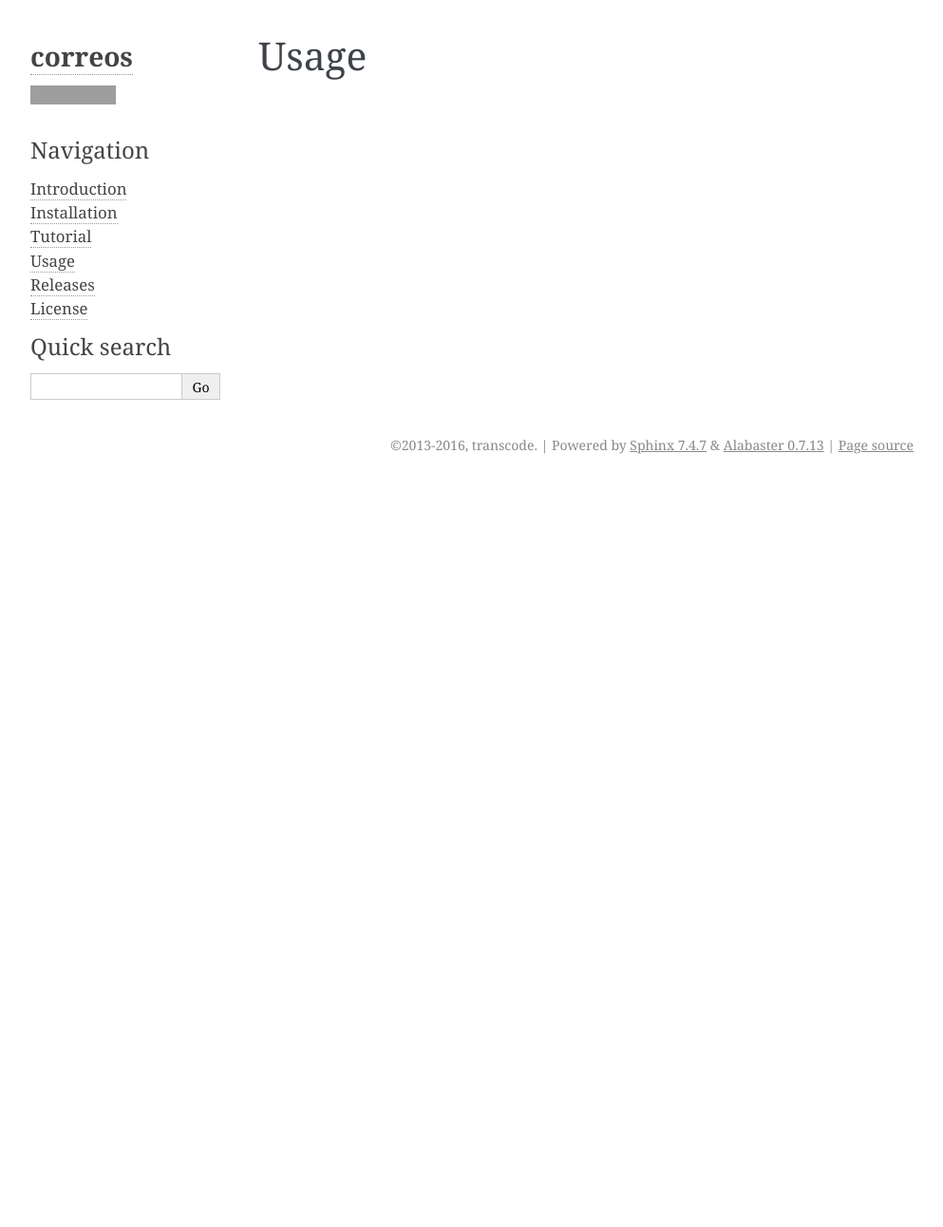
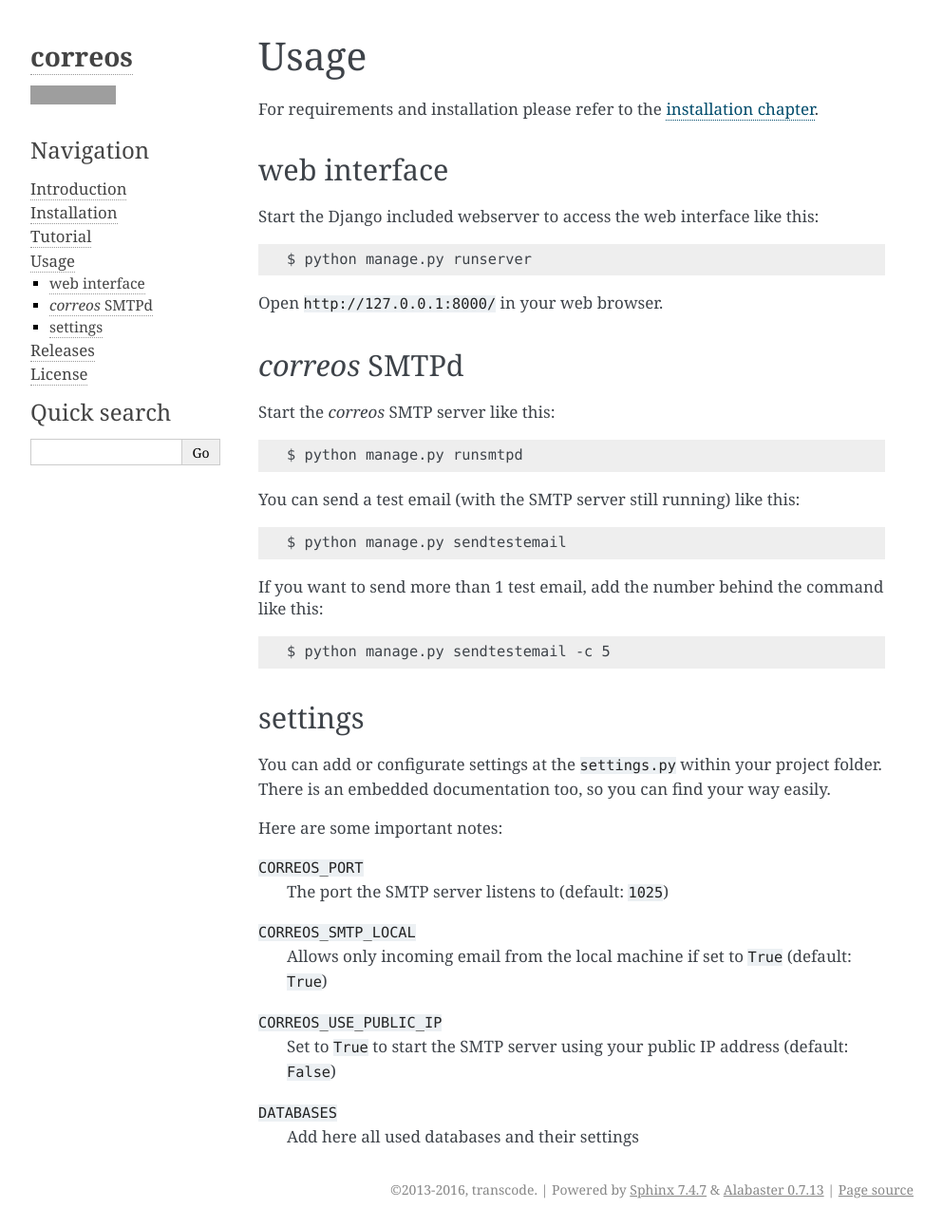
Before and after one commit to transcode-de/correos, a Sphinx documentation site: the page built from docs/source/usage.rst, in a window 1280 px wide. Shown: the whole page at 95% size, without its empty margins (148-1141 px from the left). Built offline with Sphinx 7.4.7, drawn with Linux system fonts in a browser that asks for light colours; before the commit the page ends 900 px from its top, so only the background shows below that; grey boxes are pictures that could not be loaded.

Commit message:
docs: Added paragraphs and content

```diff
--- a/docs/source/usage.rst
+++ b/docs/source/usage.rst
@@ -1,3 +1,57 @@
+..  _usage:
+
 *****
 Usage
 *****
+
+For requirements and installation please refer to the
+:ref:`installation chapter <installation>`.
+
+web interface
+=============
+
+Start the Django included webserver to access the web interface like this::
+
+    $ python manage.py runserver
+
+Open ``http://127.0.0.1:8000/`` in your web browser.
+
+*correos* SMTPd
+===============
+
+Start the *correos* SMTP server like this::
+
+    $ python manage.py runsmtpd
+
+You can send a test email (with the SMTP server still running) like this::
+
+    $ python manage.py sendtestemail
+
+If you want to send more than 1 test email, add the number behind the command
+like this::
+
+     $ python manage.py sendtestemail -c 5
+
+
+settings
+========
+
+You can add or configurate settings at the ``settings.py`` within your
+project folder. There is an embedded documentation too, so you can find your way
+easily.
+
+Here are some important notes:
+
+``CORREOS_PORT``
+    The port the SMTP server listens to (default: ``1025``)
+
+``CORREOS_SMTP_LOCAL``
+    Allows only incoming email from the local machine if set to ``True``
+    (default: ``True``)
+
+``CORREOS_USE_PUBLIC_IP``
+    Set to ``True`` to start the SMTP server using your public IP
+    address (default: ``False``)
+
+``DATABASES``
+    Add here all used databases and their settings
```
